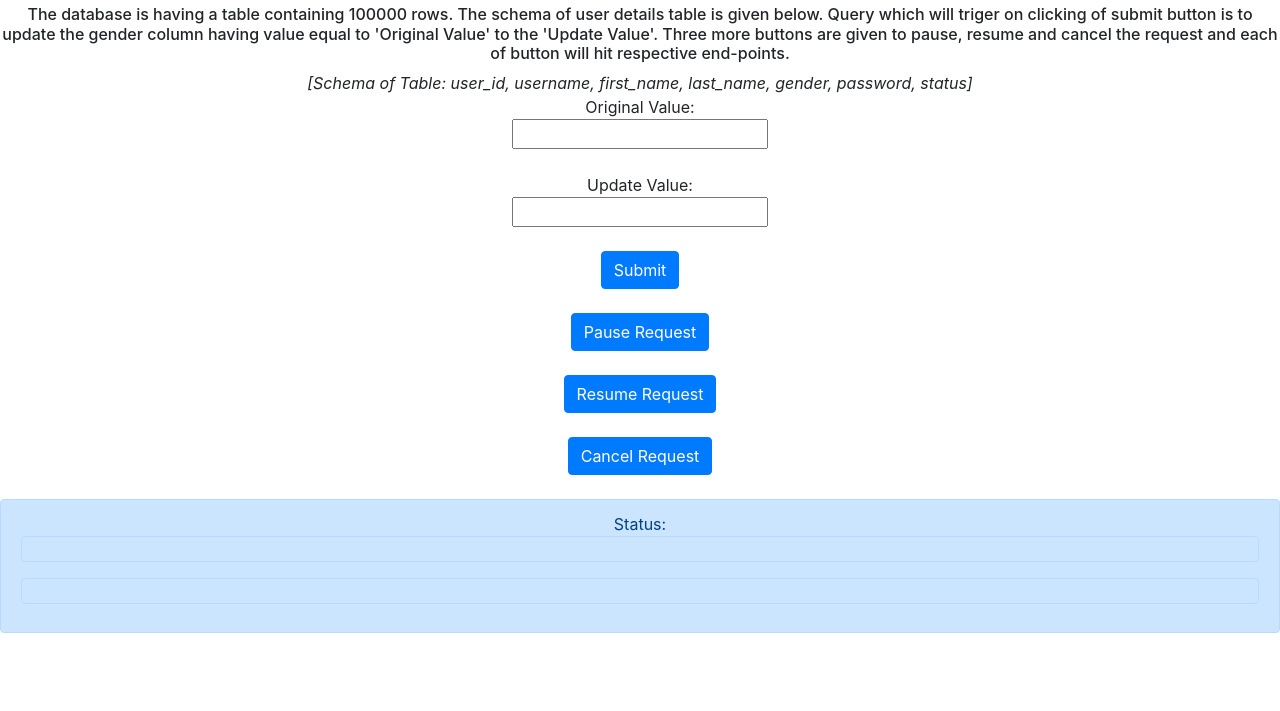
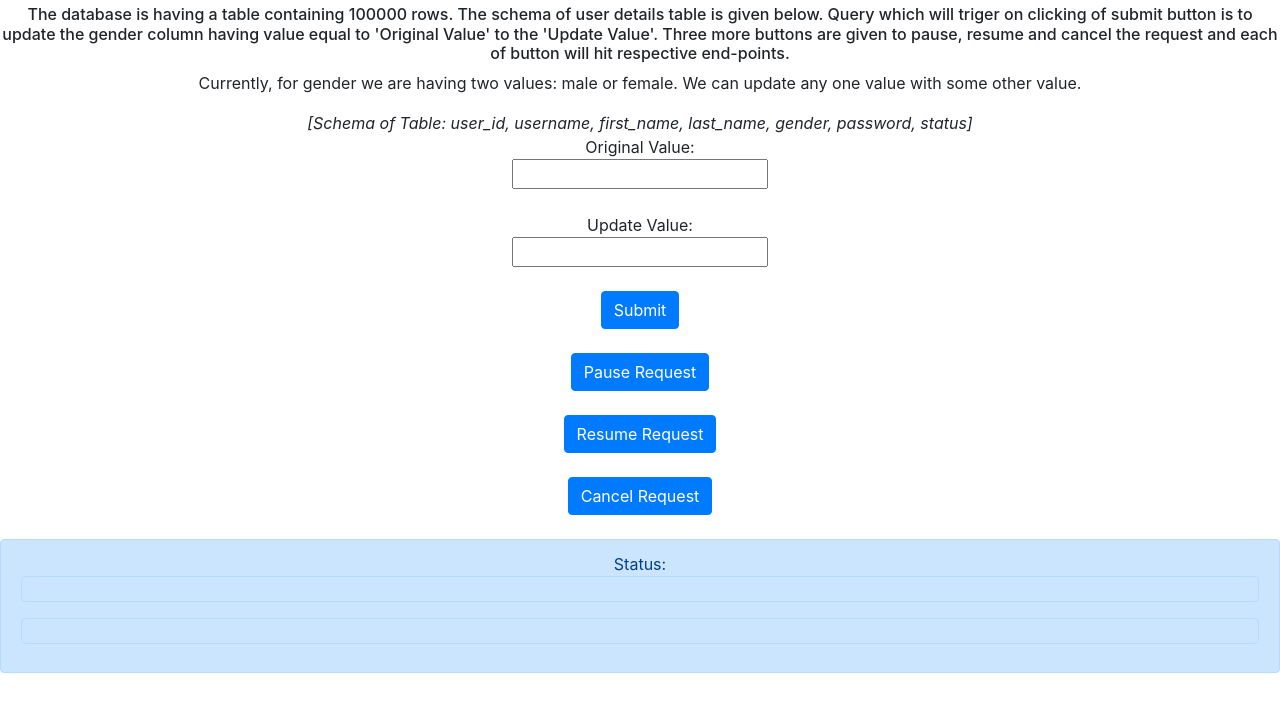
Before and after one commit to Pragya007/Atlan-Backend-Challenge, a plain HTML site: page index.html in a window 1280 px wide. Shown: the part 41-752 px from the top of the page. Drawn offline with nearby package versions, Linux system fonts and the light colour scheme.

Commit message:
Added values available for gender column

```diff
--- a/index.html
+++ b/index.html
@@ -25,7 +25,7 @@
   </h6>
   <script src="https://ajax.googleapis.com/ajax/libs/jquery/3.3.1/jquery.min.js"></script>
   <div style="text-align: center;">
-
+<p>Currently, for gender we are having two values: male or female. We can update any one value with some other value.</p>
     <i>[Schema of Table:
       user_id,
       username,
```
